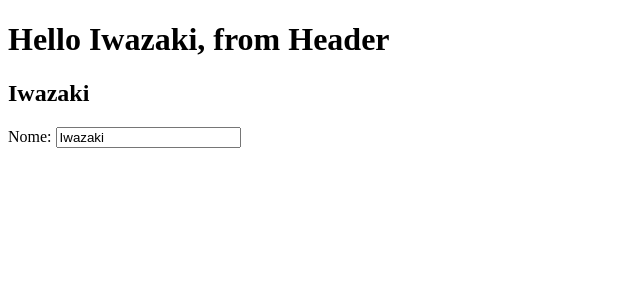
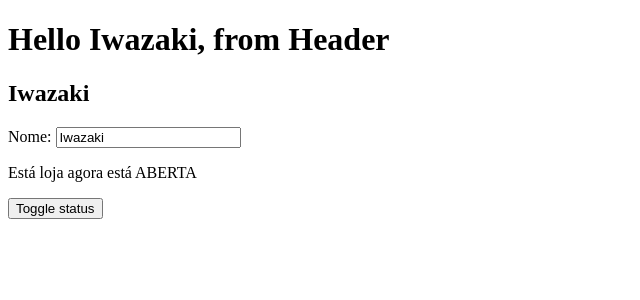
Before and after one commit to Adadezer/svelte5-basics-stolinski, a SvelteKit app: page / in a window 1280 px wide. Shown: the top 300 px of the page, without its empty margins (0-640 px from the left). Built offline with nearby package versions, Linux system fonts and the light colour scheme.

Commit message:
feat: example: toggle status

```diff
--- a/src/routes/+page.svelte
+++ b/src/routes/+page.svelte
@@ -1,10 +1,19 @@
-<script>
+<script lang="ts">
 	import Header from './Header.svelte';
 
 	let name = $state('Iwazaki');
+
+	let status: 'ABERTA' | 'FECHADA' = $state('ABERTA');
+
+	function toggle() {
+		status = status === 'ABERTA' ? 'FECHADA' : 'ABERTA';
+	}
 </script>
 
 <Header {name} />
 
 <label for="name">Nome:</label>
 <input id="name" type="text" bind:value={name} />
+
+<p>Está loja agora está {status}</p>
+<button onclick={toggle}>Toggle status</button>
```
